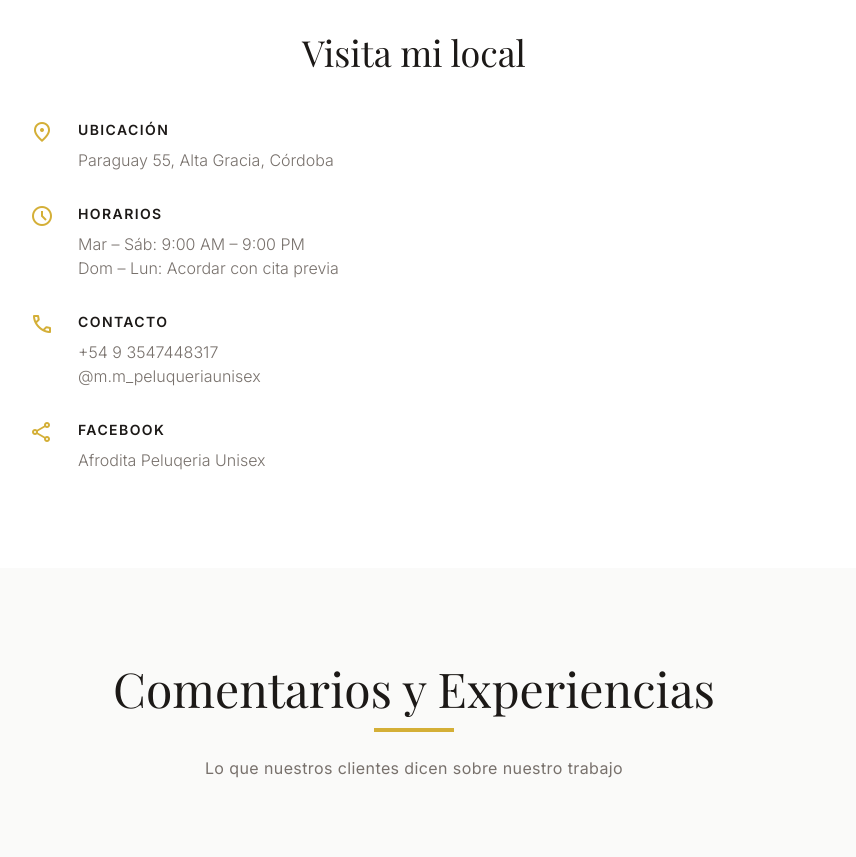
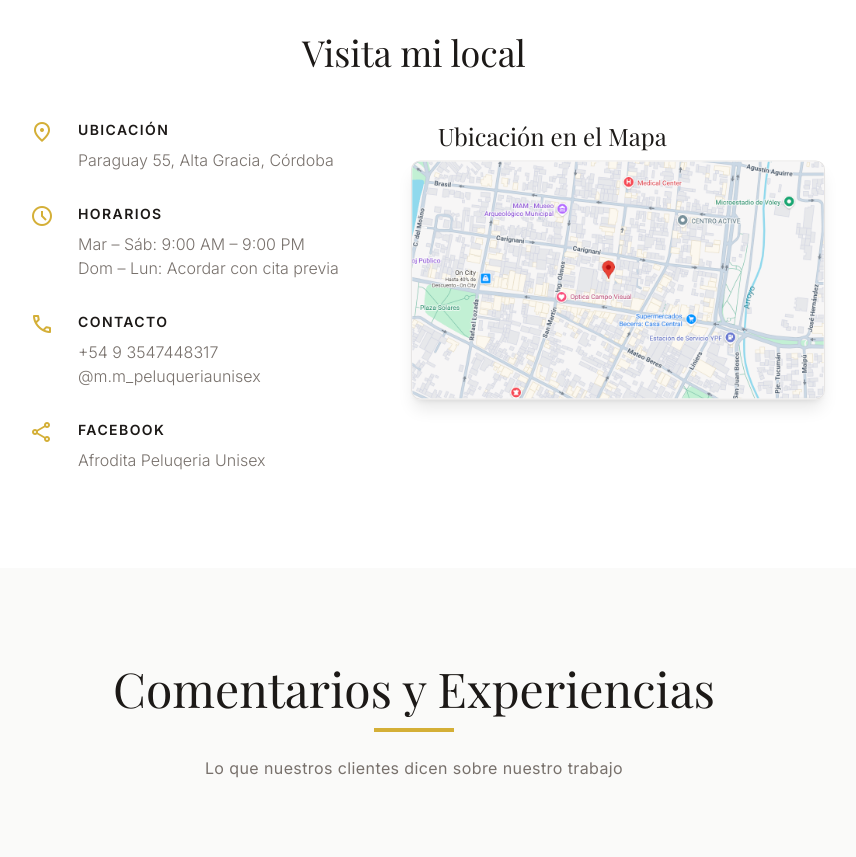
Before and after one commit to mauriciomatasini27-debug/peluqueria-marianomatasini, a plain HTML site: page index.html in a window 1280 px wide. Shown: the part 3100-3957 px from the top of the page, without its empty margins (226-1082 px from the left). Drawn offline with nearby package versions, Linux system fonts and the light colour scheme; a web font is replaced by a local one.

Commit message:
Agregar imagen de ubicaciÃ³n del mapa con funcionalidad de clic para ver en tamaÃ±o completo y ajustar tamaÃ±o

```diff
--- a/index.html
+++ b/index.html
@@ -237,6 +237,14 @@
 </div>
 </div>
 </div>
+<div>
+<h3 class="text-2xl font-display mb-6">Ubicación en el Mapa</h3>
+<div class="overflow-visible">
+<a href="ubicacionenmaps.png" target="_blank" rel="noopener noreferrer" class="cursor-zoom-in">
+<img src="ubicacionenmaps.png" alt="Ubicación del salón Mariano Matasini en el mapa - Clic para ver en tamaño completo" class="w-full h-auto rounded-lg border border-stone-200 dark:border-stone-800 shadow-lg scale-[1.15] origin-center hover:opacity-90 transition-opacity"/>
+</a>
+</div>
+</div>
 </div>
 </section>
 <section class="py-24 bg-stone-50 dark:bg-stone-900/20" id="testimonios">
```
Also changed, not shown: ubicacionenmaps.png (added).
